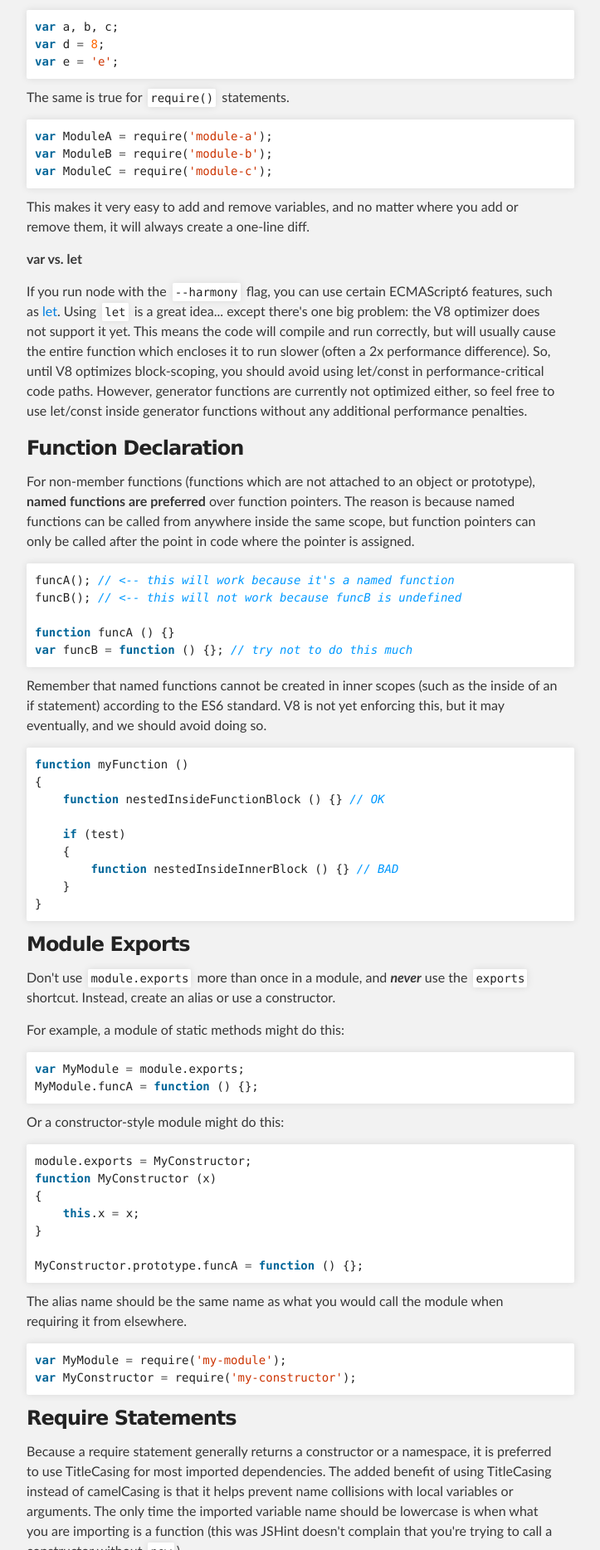
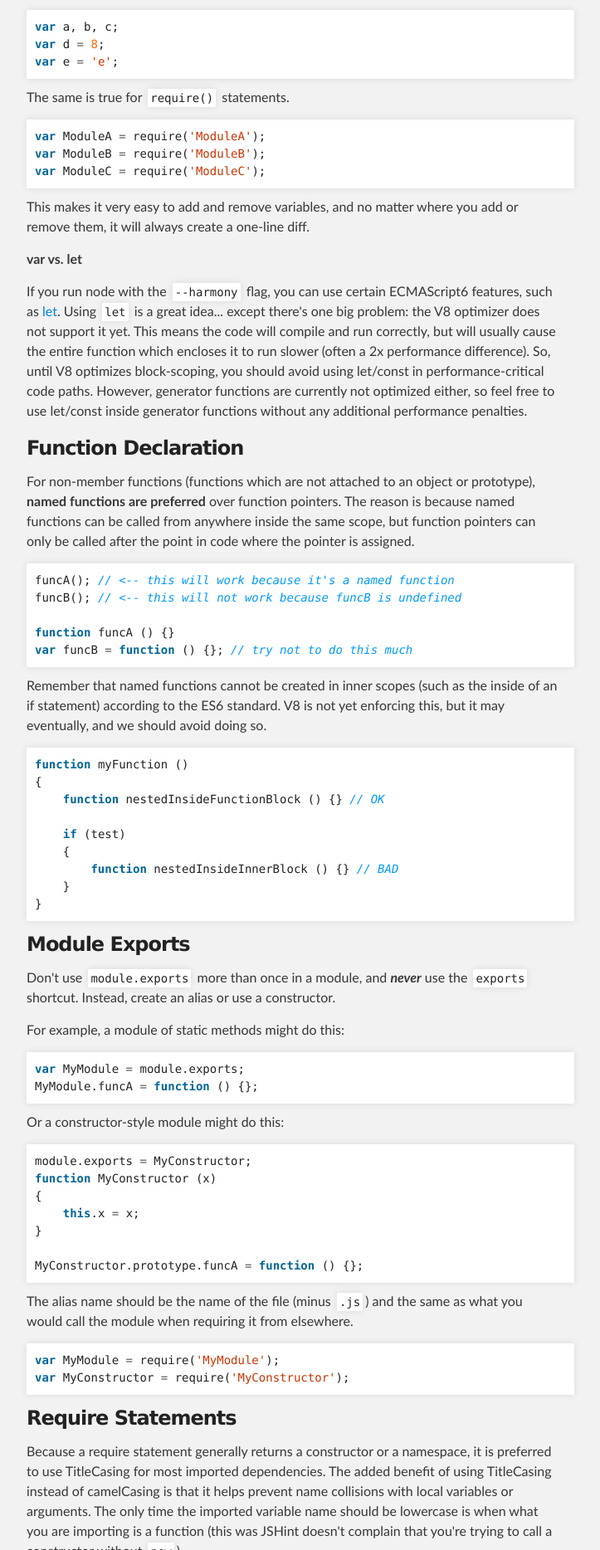
Before and after one commit to bretcope/js.bret.codes, a plain HTML site: page index.html in a window 1280 px wide. Shown: the part 6100-7968 px from the top of the page at 83% size, without its empty margins (288-1011 px from the left). Drawn offline with Linux system fonts and the light colour scheme.

```diff
--- a/index.html
+++ b/index.html
@@ -294,9 +294,9 @@ function ModuleName ()
 
 <p>The same is true for <code>require()</code> statements.</p>
 
-<div class="highlight highlight-javascript"><pre><span class="kd">var</span> <span class="nx">ModuleA</span> <span class="o">=</span> <span class="nx">require</span><span class="p">(</span><span class="s1">'module-a'</span><span class="p">);</span>
-<span class="kd">var</span> <span class="nx">ModuleB</span> <span class="o">=</span> <span class="nx">require</span><span class="p">(</span><span class="s1">'module-b'</span><span class="p">);</span>
-<span class="kd">var</span> <span class="nx">ModuleC</span> <span class="o">=</span> <span class="nx">require</span><span class="p">(</span><span class="s1">'module-c'</span><span class="p">);</span>
+<div class="highlight highlight-javascript"><pre><span class="kd">var</span> <span class="nx">ModuleA</span> <span class="o">=</span> <span class="nx">require</span><span class="p">(</span><span class="s1">'ModuleA'</span><span class="p">);</span>
+<span class="kd">var</span> <span class="nx">ModuleB</span> <span class="o">=</span> <span class="nx">require</span><span class="p">(</span><span class="s1">'ModuleB'</span><span class="p">);</span>
+<span class="kd">var</span> <span class="nx">ModuleC</span> <span class="o">=</span> <span class="nx">require</span><span class="p">(</span><span class="s1">'ModuleC'</span><span class="p">);</span>
 </pre></div>
 
 <p>This makes it very easy to add and remove variables, and no matter where you add or remove them, it will always create a one-line diff.</p>
@@ -352,10 +352,10 @@ function ModuleName ()
 <span class="nx">MyConstructor</span><span class="p">.</span><span class="nx">prototype</span><span class="p">.</span><span class="nx">funcA</span> <span class="o">=</span> <span class="kd">function</span> <span class="p">()</span> <span class="p">{};</span>
 </pre></div>
 
-<p>The alias name should be the same name as what you would call the module when requiring it from elsewhere.</p>
+<p>The alias name should be the name of the file (minus <code>.js</code>) and the same as what you would call the module when requiring it from elsewhere.</p>
 
-<div class="highlight highlight-javascript"><pre><span class="kd">var</span> <span class="nx">MyModule</span> <span class="o">=</span> <span class="nx">require</span><span class="p">(</span><span class="s1">'my-module'</span><span class="p">);</span>
-<span class="kd">var</span> <span class="nx">MyConstructor</span> <span class="o">=</span> <span class="nx">require</span><span class="p">(</span><span class="s1">'my-constructor'</span><span class="p">);</span>
+<div class="highlight highlight-javascript"><pre><span class="kd">var</span> <span class="nx">MyModule</span> <span class="o">=</span> <span class="nx">require</span><span class="p">(</span><span class="s1">'MyModule'</span><span class="p">);</span>
+<span class="kd">var</span> <span class="nx">MyConstructor</span> <span class="o">=</span> <span class="nx">require</span><span class="p">(</span><span class="s1">'MyConstructor'</span><span class="p">);</span>
 </pre></div>
 
 <h3>
```
Also changed, not shown: params.json (+1 -1 lines).
